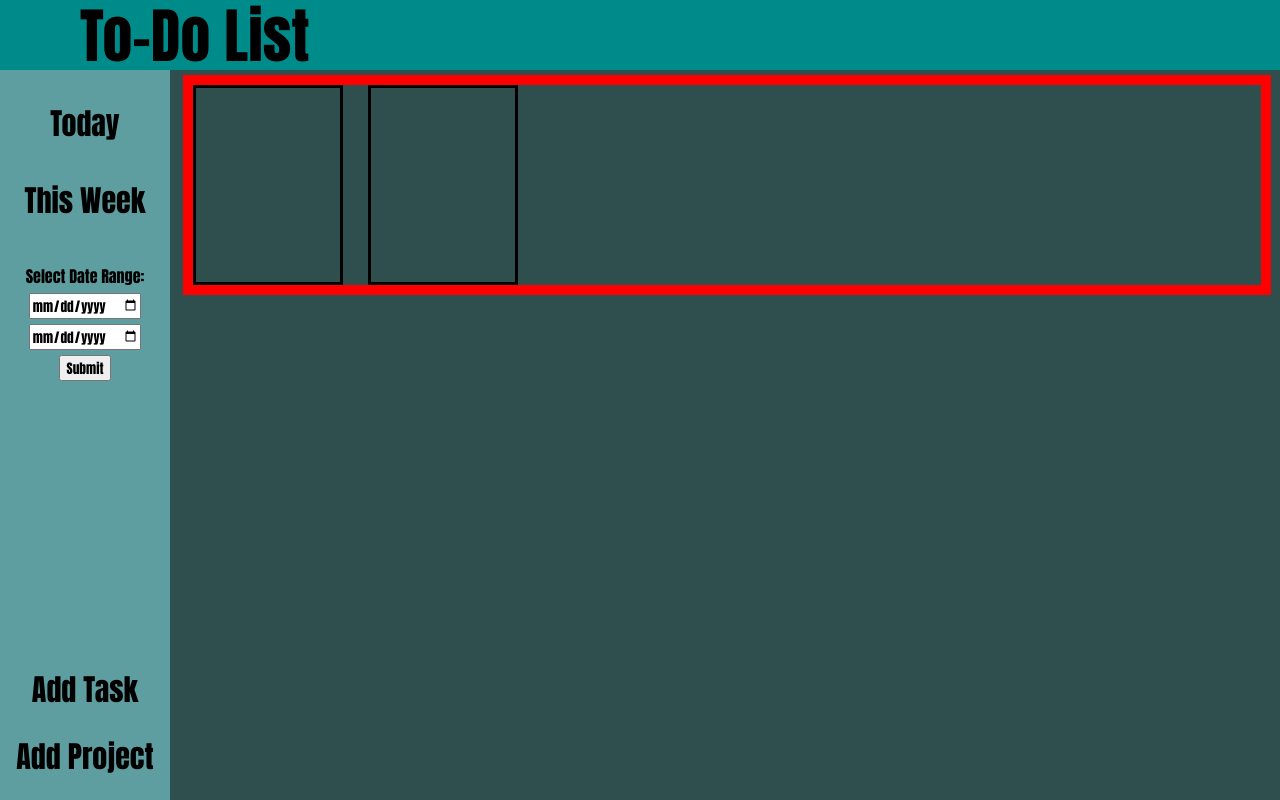
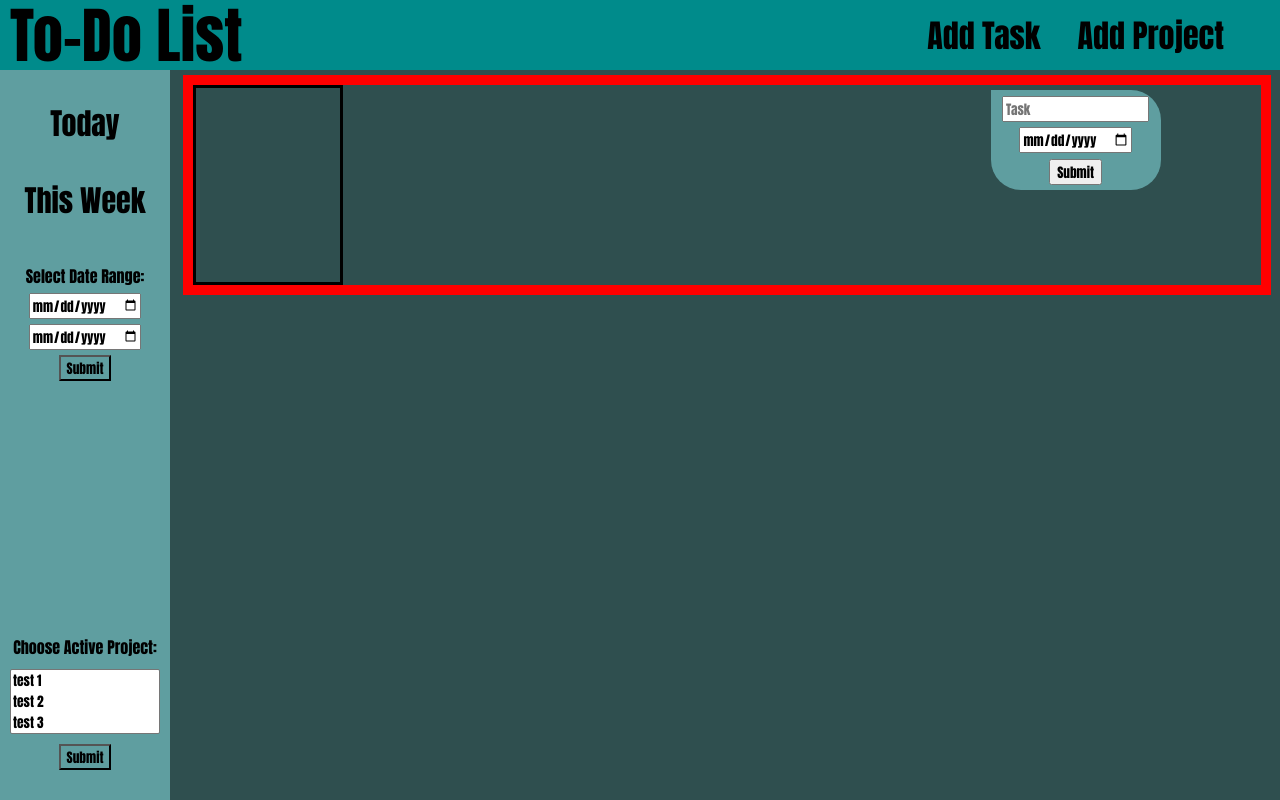
Before and after one commit to crono628/To-Do-List, a website built with webpack: page dist/index.html in a window 1280 px wide. Both pictures are taken after a click on the button "Add Task". Built offline with nearby package versions, Linux system fonts and the light colour scheme.

Commit message:
css ok. working though logic.

```diff
--- a/src/index.js
+++ b/src/index.js
@@ -12,16 +12,40 @@ function dom(element, attributes = {}, text, parent) {
     return elem;
 }
 
+const entry = document.querySelector('.to-do-entry')
+const inputOne = document.querySelector('#input-one')
+const inputTwo = document.querySelector('#input-two')
 const content = document.querySelector(".content");
+const addForm = document.querySelector('.add-task-form')
+
+function tasker(theTask, date) {
+    dom('div', {
+        classList: 'task'
+    }, theTask, entry)
+    dom('div', {
+        classList: 'date'
+    }, date, entry)
+}
+
+function clear() {
+    inputOne.value = ''
+    inputTwo.value = ''
+}
 
 const btnHandler = document.querySelectorAll("button");
 btnHandler.forEach((btn) => {
     btn.addEventListener("click", () => {
         if (btn.id == "add-task") {
+            addForm.classList.toggle('show')
+        }
+        if (btn.id == "add-task-submit") {
+            addForm.classList.toggle('show')
             dom("div", {
                 classList: "to-do-entry"
             }, null, content);
-        } else return;
+            tasker(inputOne.value, inputTwo.value)
+            clear()
+        }
     });
 });
 
@@ -38,10 +62,3 @@ class Task {
         this.dueDate = dueDate
     }
 }
-
-
-const project = new Project('clean car')
-const task = new Task('vacuum', 'Nov 1')
-task.dueDate = 'oct 30'
-
-console.log(task);
--- a/src/styles/style.css
+++ b/src/styles/style.css
@@ -13,6 +13,7 @@ body {
 
 .header {
     display: flex;
+    flex-direction: row;
     background-color: darkcyan;
     height: 70px;
     width: 100%;
@@ -20,9 +21,66 @@ body {
     position: fixed;
     top: 0;
     left: 0;
-    z-index: 10;
-    padding-left: 80px;
-    font-size: 60px;
+    z-index: 1;
+}
+
+#title {
+    padding-left: 10px;
+    font-size: clamp(2rem, 7vw, 3.8rem);
+    display: flex;
+    width: 200px;
+    flex: 1;
+    flex-wrap: nowrap;
+}
+
+.add-btn-container {
+    display: flex;
+    flex-direction: row;
+    align-self: center;
+    justify-content: center;
+    gap: 25px;
+    padding-right: 50px;
+}
+
+.add-btn-container>button {
+    font-size: clamp(1rem, 4vw, 2rem);
+    border: none;
+    cursor: pointer;
+    background-color: darkcyan;
+    transition: 0.4s;
+}
+
+.add-btn-container>button:hover {
+    background-color: cadetblue;
+    transition: 0.4s;
+}
+
+.add-task-container {
+    display: flex;
+    flex-direction: column;
+    position: absolute;
+    width: 360px;
+    height: 100px;
+    top: 90px;
+    align-items: center;
+}
+
+.blank {
+    flex: 1;
+    background-color: none;
+    width: 50px;
+    height: 50px;
+}
+
+.add-task-form {
+    display: none;
+    flex-direction: column;
+    width: 170px;
+    height: 140px;
+    background-color: cadetblue;
+    align-items: center;
+    justify-content: space-evenly;
+    border-radius: 0px 30px 30px 30px;
 }
 
 .left-sidebar {
@@ -46,7 +104,11 @@ body {
     transition: 0.4s;
 }
 
-.button-container {
+.left-sidebar>div {
+    width: 170px;
+}
+
+.date-button-container {
     display: flex;
     flex-direction: column;
     margin-top: 100px;
@@ -55,7 +117,7 @@ body {
     align-items: center;
 }
 
-.button-container>button {
+.date-button-container>button {
     flex: 0 1 auto;
     background: none;
     border: none;
@@ -74,19 +136,17 @@ body {
     flex: 1 1 auto;
 }
 
-.add-btn-container {
+#project-select {
+    width: 150px;
+}
+
+.selection-div {
     display: flex;
     flex-direction: column;
-    align-self: center;
-    margin-bottom: 20px;
-    gap: 20px;
-}
-
-.add-btn-container>button {
-    font-size: 30px;
-    background: none;
-    border: none;
-    cursor: pointer;
+    justify-content: center;
+    align-items: center;
+    gap: 10px;
+    margin-bottom: 30px;
 }
 
 .content {
@@ -97,6 +157,7 @@ body {
     margin-top: 75px;
     margin-left: 175px;
     width: 85vw;
+    position: ;
 }
 
 .to-do-entry {
@@ -104,3 +165,7 @@ body {
     width: 150px;
     border: solid black 3px;
 }
+
+.show {
+    display: flex;
+}
```
Also changed, not shown: dist/index.html, dist/main.js.
